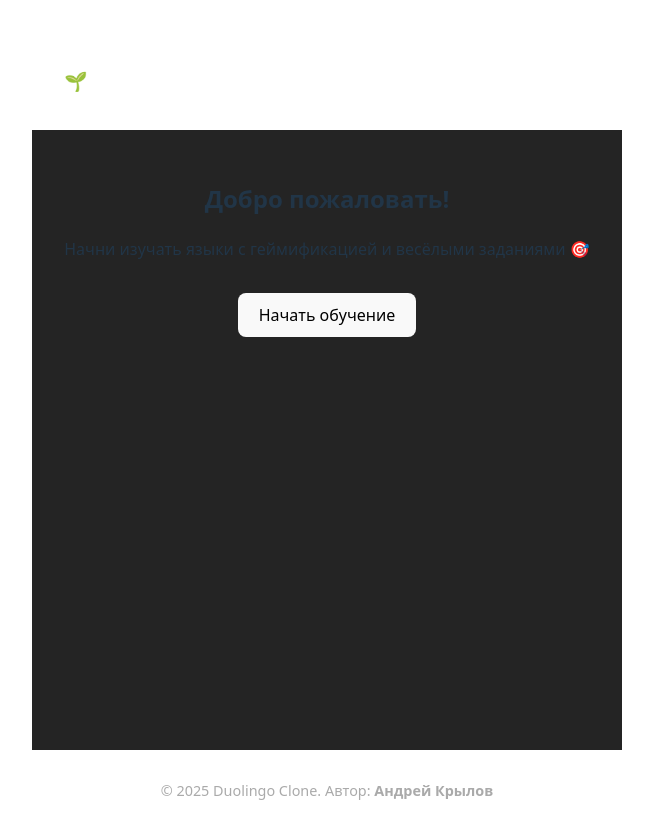
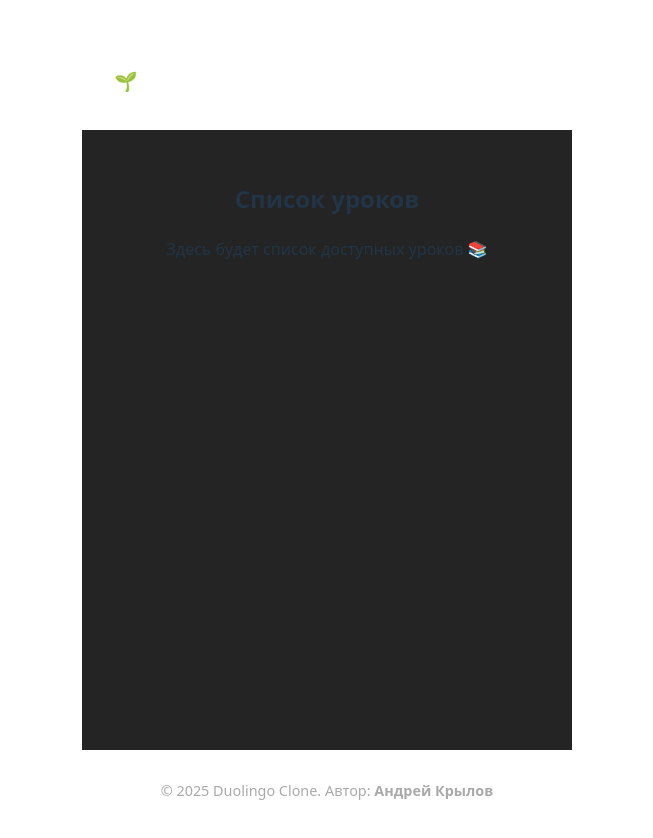
Before and after one commit to AndrejsKrilovs/duolingo-clone, a React (Vite) app: page /lessons in a window 1280 px wide. Shown: the top 838 px of the page, without its empty margins (313-966 px from the left). Built offline with nearby package versions, Linux system fonts and the light colour scheme.

Commit message:
Devided by components and pages

```diff
--- a/src/App.tsx
+++ b/src/App.tsx
@@ -1,52 +1,23 @@
+import { BrowserRouter, Route, Routes } from 'react-router-dom'
 import './App.css'
+import Content from './components/Content'
+import Footer from './components/Footer'
+import Header from './components/Header'
+import LessonsList from './pages/LessonsList'
 
-function Header() {
-	const menuItems = [
-		{ label: 'Аккаунт', href: '/' },
-		{ label: 'Достижения', href: '/' },
-		{ label: 'Уроки', href: '/' },
-	]
-
+const App = () => {
 	return (
-		<header className="app-header">
-			<h3>🌱 Duolingo Clone</h3>
-			<nav>
-				{menuItems.map((item) => (
-					<a key={item.href} href={item.href}>
-						{item.label}
-					</a>
-				))}
-			</nav>
-		</header>
+		<BrowserRouter>
+			<div className="app-container">
+				<Header />
+				<Routes>
+					<Route path="/" element={<Content />} />
+					<Route path="/lessons" element={<LessonsList />} />
+				</Routes>
+				<Footer />
+			</div>
+		</BrowserRouter>
 	)
 }
 
-function Content() {
-	return (
-		<main className="app-content">
-			<h2>Добро пожаловать!</h2>
-			<p>Начни изучать языки с геймификацией и весёлыми заданиями 🎯</p>
-			<button>Начать обучение</button>
-		</main>
-	)
-}
-
-function Footer() {
-	return (
-		<footer className="app-footer">
-			<p>
-				© {new Date().getFullYear()} Duolingo Clone. Автор: <b>Андрей Крылов</b>
-			</p>
-		</footer>
-	)
-}
-
-export default function App() {
-	return (
-		<div className="app-container">
-			<Header />
-			<Content />
-			<Footer />
-		</div>
-	)
-}
+export default App
--- /dev/null
+++ b/src/components/Content.tsx
@@ -0,0 +1,18 @@
+import { useNavigate } from 'react-router-dom'
+
+const Content = () => {
+	const navigate = useNavigate()
+	const handleStart = () => {
+		navigate('/lessons')
+	}
+
+	return (
+		<main className="app-content">
+			<h2>Добро пожаловать!</h2>
+			<p>Начни изучать языки с геймификацией и весёлыми заданиями 🎯</p>
+			<button onClick={handleStart}>Начать обучение</button>
+		</main>
+	)
+}
+
+export default Content
--- /dev/null
+++ b/src/components/Footer.tsx
@@ -0,0 +1,11 @@
+const Footer = () => {
+	return (
+		<footer className="app-footer">
+			<p>
+				© {new Date().getFullYear()} Duolingo Clone. Автор: <b>Андрей Крылов</b>
+			</p>
+		</footer>
+	)
+}
+
+export default Footer
--- /dev/null
+++ b/src/components/Header.tsx
@@ -0,0 +1,43 @@
+import { useNavigate } from 'react-router-dom'
+
+const Header = () => {
+	const menuItems = [
+		{ label: 'Аккаунт', href: '/' },
+		{ label: 'Достижения', href: '/' },
+		{ label: 'Уроки', href: '/lessons' },
+	]
+
+	const navigate = useNavigate()
+	const handleStart = (
+		event: React.MouseEvent<HTMLAnchorElement>,
+		href: string
+	) => {
+		event.preventDefault()
+
+		if (href === '/lessons') {
+			navigate('/lessons')
+		} else {
+			navigate('/')
+			alert('В данный момент функционал в разработке')
+		}
+	}
+
+	return (
+		<header className="app-header">
+			<h3>🌱 Duolingo Clone</h3>
+			<nav>
+				{menuItems.map((item, id) => (
+					<a
+						key={item.href + id}
+						href={item.href}
+						onClick={(e) => handleStart(e, item.href)}
+					>
+						{item.label}
+					</a>
+				))}
+			</nav>
+		</header>
+	)
+}
+
+export default Header
--- /dev/null
+++ b/src/pages/LessonsList.tsx
@@ -0,0 +1,10 @@
+const LessonsList = () => {
+	return (
+		<main className="app-content">
+			<h2>Список уроков</h2>
+			<p>Здесь будет список доступных уроков 📚</p>
+		</main>
+	)
+}
+
+export default LessonsList
```
